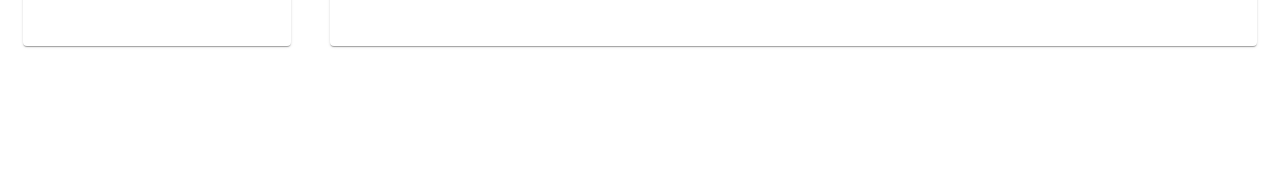
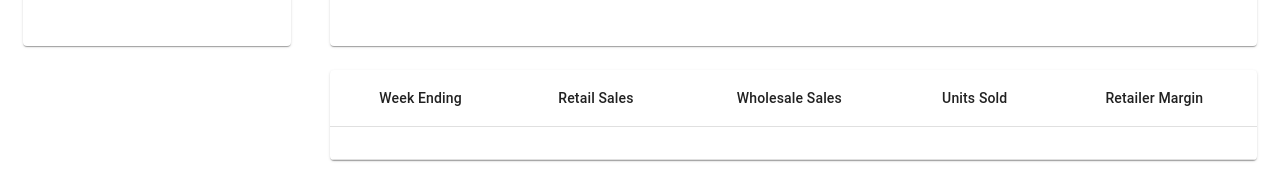
Before and after one commit to Ugonz86/stackline-assessment, a React (Create React App) app: page / in a window 1280 px wide. Shown: the part 609-797 px from the top of the page. Built offline with nearby package versions, Linux system fonts and the light colour scheme.

Commit message:
Added table component

```diff
--- a/src/App.css
+++ b/src/App.css
@@ -4,9 +4,10 @@
   /* text-align: left; */
   background-color: #052849;
   padding: 10px;
+
   /* position: fixed; */
   /* width: 100%; */
-  /* margin: 0 0 60px; */
+  /* margin: 0; */
 }
 
 .logo {
@@ -14,7 +15,7 @@
 }
 
 .gridContainer {
-
+  width: 100%;
 }
 
 .sideContainer {
--- a/src/App.js
+++ b/src/App.js
@@ -4,16 +4,18 @@ import Paper from "@mui/material/Paper";
 import Header from "./components/Header";
 import Side from "./components/Side";
 import Chart from "./components/Chart";
+import Table from "./components/Table";
 import './App.css';
 
 class App extends Component {
   render() {
     return (
       <div>
+        <Header />
         <Grid container spacing={3} className="gridContainer">
           <Grid item xs={12}>
             <Paper className="headerContainer">
-              <Header />
+              {/* <Header /> */}
             </Paper>
           </Grid>
 
@@ -37,7 +39,7 @@ class App extends Component {
 
           <Grid item xs={9}>
             <Paper className="tableContainer">
-              {/* table component goes here */}
+              <Table />
             </Paper>
           </Grid>
         </Grid>
--- /dev/null
+++ b/src/components/Table/index.js
@@ -0,0 +1,54 @@
+import React, { Component } from 'react';
+
+import TableContainer from '@mui/material/TableContainer';
+import Table from "@mui/material/Table";
+import TableHead from "@mui/material/TableHead";
+import TableRow from "@mui/material/TableRow";
+import TableCell from "@mui/material/TableCell";
+import TableBody from "@mui/material/TableBody";
+
+export class TableComponent extends Component {
+
+    componentDidMount() {
+
+    }
+
+    render() {
+        return (
+            <TableContainer>
+                <Table>
+                    <TableHead>
+                        <TableRow>
+                            <TableCell align="center">Week Ending</TableCell>
+                            <TableCell align="center">Retail Sales</TableCell>
+                            <TableCell align="center">Wholesale Sales</TableCell>
+                            <TableCell align="center">Units Sold</TableCell>
+                            <TableCell align="center">Retailer Margin</TableCell>
+                        </TableRow>
+                    </TableHead>
+                    <TableBody>
+                        <TableRow>
+                            <TableCell align="center" component="th" scope="row">
+
+                            </TableCell>
+                            <TableCell align="center">
+
+                            </TableCell>
+                            <TableCell align="center">
+
+                            </TableCell>
+                            <TableCell align="center">
+
+                            </TableCell>
+                            <TableCell align="center">
+
+                            </TableCell>
+                        </TableRow>
+                    </TableBody>
+                </Table>
+            </TableContainer>
+        )
+    }
+}
+
+export default TableComponent;
```
